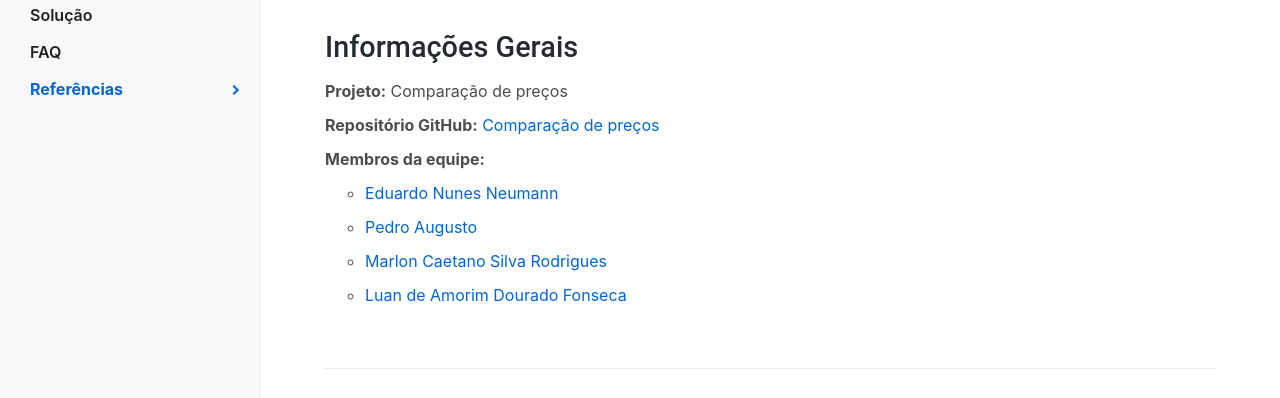
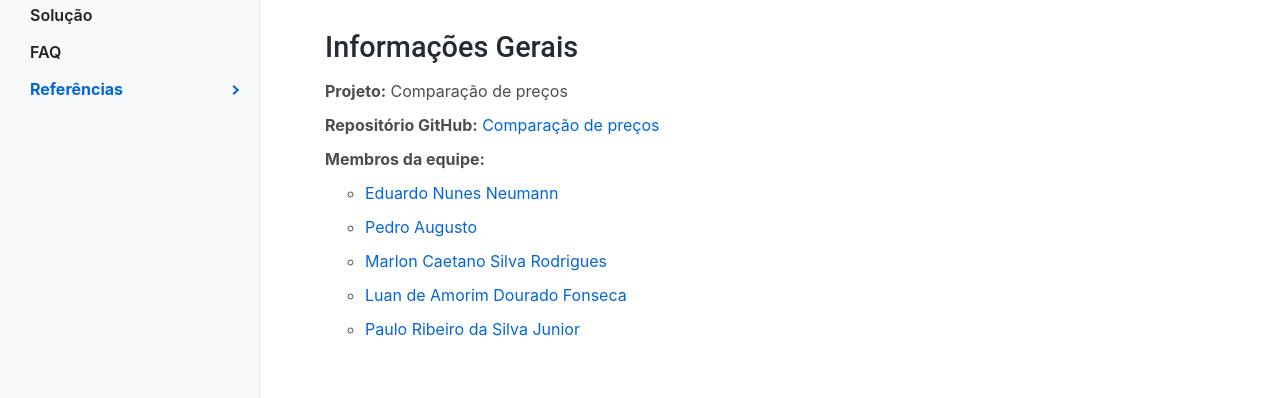
Before and after one commit to ICEI-PUC-Minas-PPLCC-TI/ti-1-ppl-cc-m-20232-comparar-precos, a plain HTML site: page docs/index.html in a window 1280 px wide. Shown: the part 251-649 px from the top of the page. Drawn offline with Linux system fonts and the light colour scheme.

Commit message:
committed

```diff
--- a/docs/index.html
+++ b/docs/index.html
@@ -110,6 +110,7 @@
                         <li><a href="https://github.com/beltrano">Pedro Augusto</a></li>
                         <li><a href="https://github.com/marloncsr">Marlon Caetano Silva Rodrigues</a></li>
                         <li><a href="https://github.com/LuanFonsecaZt">Luan de Amorim Dourado Fonseca</a></li>
+                        <li><a href="https://github.com/pauloribeirojrr">Paulo Ribeiro da Silva Junior</a></li>
                       </ul>
                     </li>
                   </ul>
```
